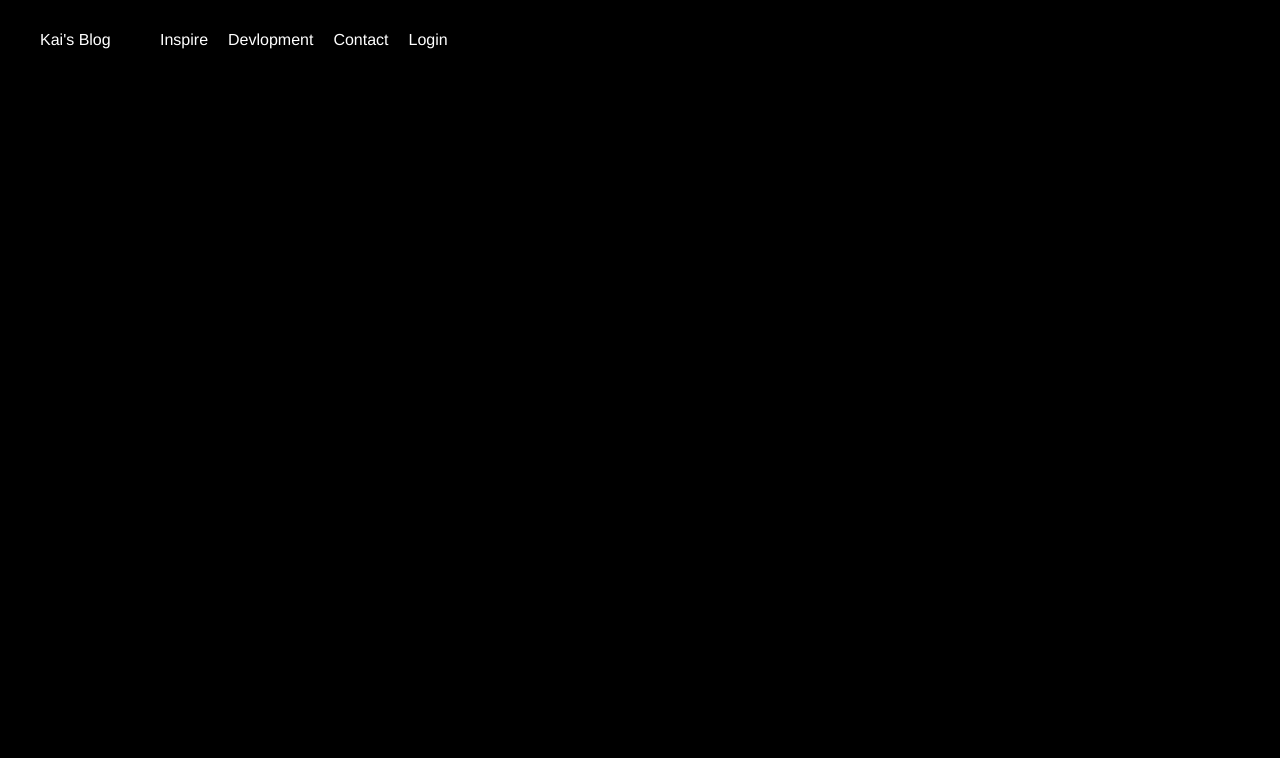
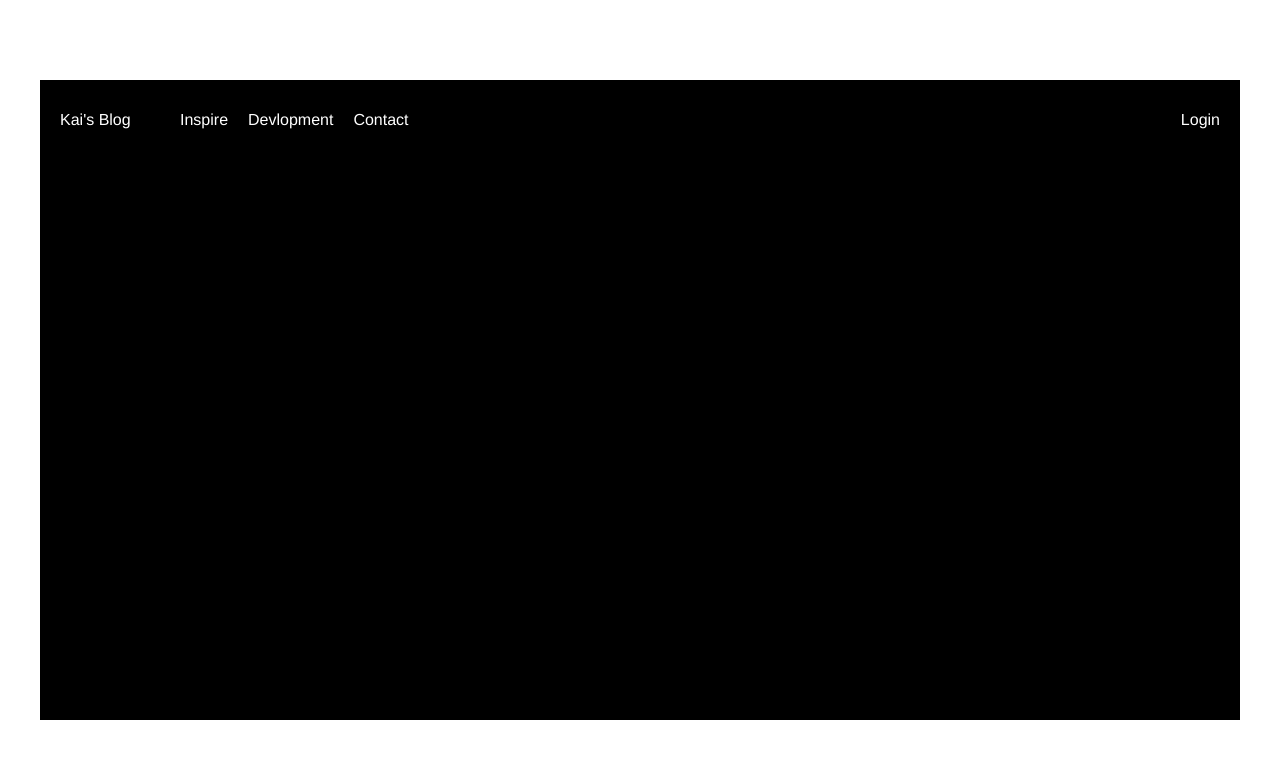
Before and after one commit to naizut/blog, a Vue app in the folder frontend/: page / in a window 1280 px wide. Shown: the top 758 px of the page. Built offline with nearby package versions, Linux system fonts and the light colour scheme; no server answers.

Commit message:
Loading by axios

```diff
--- a/frontend/src/assets/css/global.scss
+++ b/frontend/src/assets/css/global.scss
@@ -7,6 +7,13 @@
     font-family: "Helvetica Neue", Helvetica, Arial, "PingFang SC", "Hiragino Sans GB", "Heiti SC", "MicrosoftYaHei", sans-serif;
 }
 body,html{
+}
+
+#app{
+    height:calc(100vh - 160px);
+    max-width:1200px;
+    margin:auto;
+    margin-top:80px;
     background:#000;
 }
 
@@ -28,7 +35,7 @@ body,html{
             color:#fff;
         }
     }
-    .navbar-navlist{
+    .navbar-navlist,.navbar-status{
         ul{
             list-style-type: none;
             line-height:80px;
@@ -42,6 +49,9 @@ body,html{
             }
         }
     }
+    .navbar-status{
+        float:right;
+    }
 }
 
 #footer{
--- /dev/null
+++ b/frontend/src/components/Admin.vue
@@ -0,0 +1,5 @@
+<template>
+<div id="admin">
+
+</div>
+</template>
--- a/frontend/src/components/Header.vue
+++ b/frontend/src/components/Header.vue
@@ -22,13 +22,16 @@
           <a class="btn-link">Contact</a>
         </router-link>
       </li>
+    </ul>
+  </div>
+  <div class="navbar-status">
+    <ul class="nav">
       <li>
         <router-link to="/login">
           <a class="btn-link nav-login">Login</a>
         </router-link>
       </li>
     </ul>
-
   </div>
 </header>
 </template>
--- a/frontend/src/components/Index.vue
+++ b/frontend/src/components/Index.vue
@@ -1,29 +1,32 @@
 <template>
 <div id="main">
   <div class="banner home-banner"></div>
-  <div class="whatsnew"></div>
+  <div class="whatsnew">{{articleText}}</div>
 </div>
 </template>
 
 <script>
-import axios from 'axios'
 export default {
   name: 'Index',
   data () {
     return {
-      logo_txt: 'Duiwu'
+      logo_txt: 'Duiwu',
+      articleText: ''
     }
+  },
+  created () {
+    this.getArticles()
+  },
+  computed: {
+
   },
   methods: {
     getArticles: function () {
-      axios.get('/api/api/v1/articles', {
-        params: {
-          token: 'eyJhbGciOiJIUzI1NiIsInR5cCI6IkpXVCJ9.eyJ1c2VybmFtZSI6ImFkbWluIiwicGFzc3dvcmQiOiJhZG1pbjEyMyIsImV4cCI6MTU2MjU4MDUyOSwiaXNzIjoiZ2luLWJsb2cifQ.xkLvAEhMGDP9SRKS1Nc87C_1cXgohFvW4IAikrbC9Ck'
-        }
-      })
-        .then(function (res) {
-          let $txtRes = JSON.stringify(res['data']['data'])
-          console.log($txtRes)
+      this.axios.get('/api/api/v1/articles')
+        .then((res) => {
+          let $con = JSON.stringify(res['data']['data']['lists'][0]['content'])
+          this.articleText = $con
+          console.log($con)
         })
         .catch(function (error) {
           console.log('An error occurs:' + error)
--- a/frontend/src/main.js
+++ b/frontend/src/main.js
@@ -7,7 +7,7 @@ import router from './router'
 import axios from 'axios'
 
 Vue.config.productionTip = false
-Vue.prototype.$ajax = axios
+Vue.prototype.axios = axios
 /* eslint-disable no-new */
 
 new Vue({
```
Also changed, not shown: 1 other file (tests, documents, lock files or other folders).
